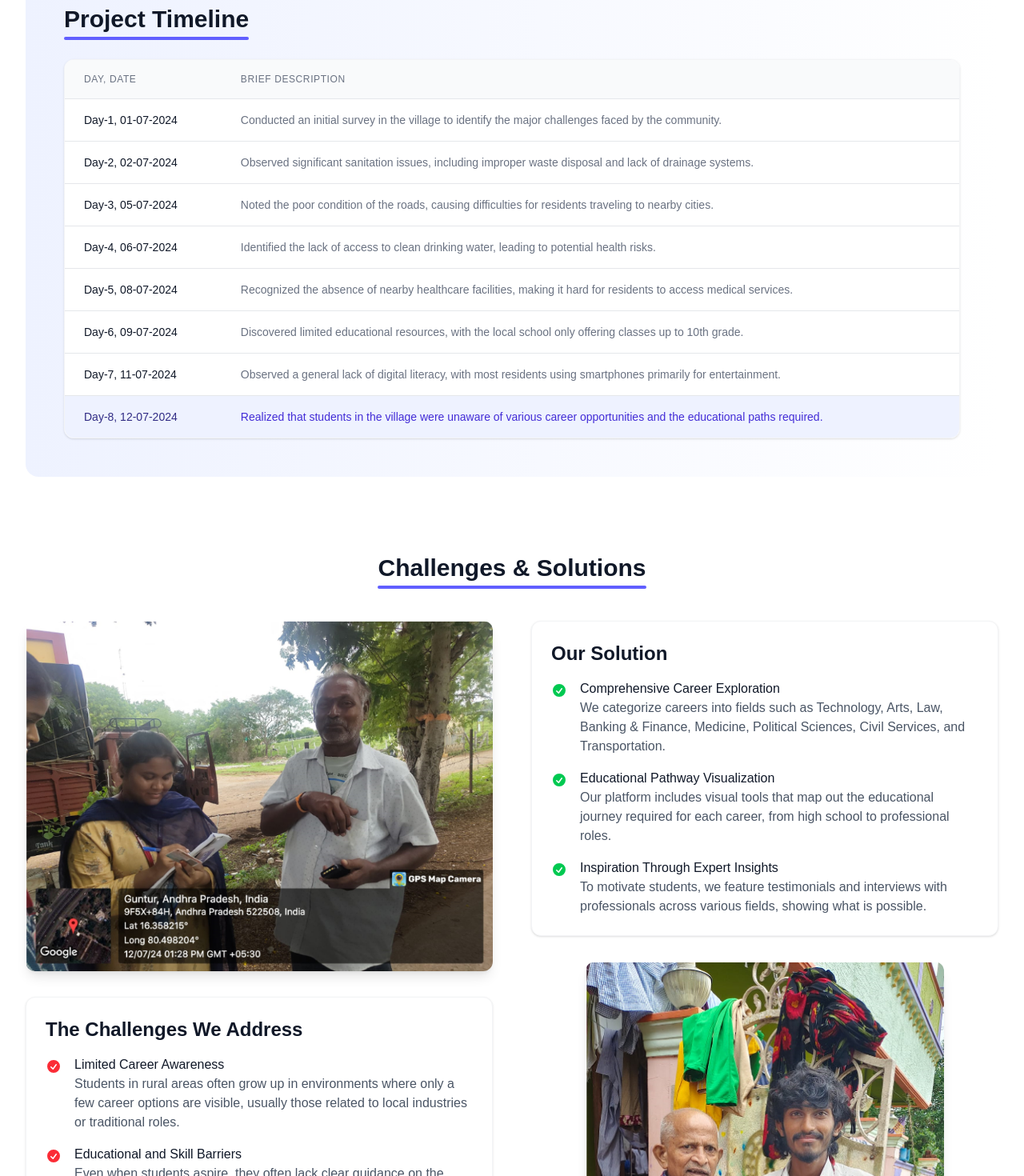
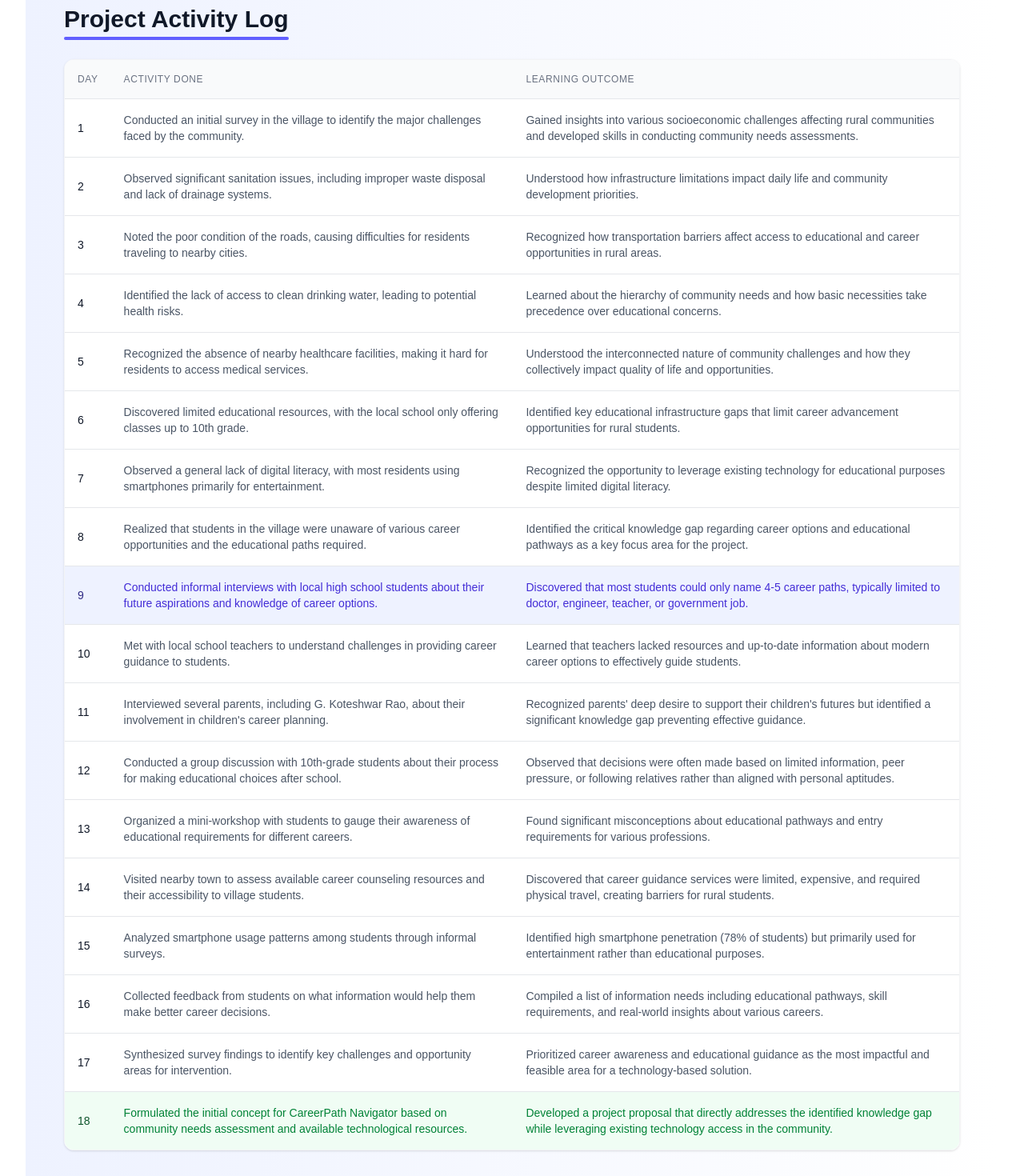
Before and after one commit to nithinramkalava/CareerPath-Navigator, a Next.js app: page /about in a window 1280 px wide. Shown: the part 1520-2990 px from the top of the page at 80% size. Built offline with nearby package versions, Linux system fonts and the light colour scheme.

Commit message:
Update about page

```diff
--- a/src/app/about/page.tsx
+++ b/src/app/about/page.tsx
@@ -106,7 +106,7 @@ export default function AboutPage() {
           <div className="p-8 md:p-12">
             <h2 className="text-3xl font-bold text-gray-900 mb-8 relative">
               <span className="inline-block relative">
-                Project Timeline
+                Project Activity Log
                 <span className="absolute -bottom-2 left-0 right-0 h-1 bg-indigo-500 rounded"></span>
               </span>
             </h2>
@@ -114,42 +114,101 @@ export default function AboutPage() {
               <table className="min-w-full divide-y divide-gray-200 bg-white">
                 <thead className="bg-gray-50">
                   <tr>
-                    <th scope="col" className="px-6 py-4 text-left text-xs font-medium text-gray-500 uppercase tracking-wider">Day, Date</th>
-                    <th scope="col" className="px-6 py-4 text-left text-xs font-medium text-gray-500 uppercase tracking-wider">Brief Description</th>
+                    <th scope="col" className="px-4 py-4 text-left text-xs font-medium text-gray-500 uppercase tracking-wider">Day</th>
+                    <th scope="col" className="px-4 py-4 text-left text-xs font-medium text-gray-500 uppercase tracking-wider">Activity Done</th>
+                    <th scope="col" className="px-4 py-4 text-left text-xs font-medium text-gray-500 uppercase tracking-wider">Learning Outcome</th>
                   </tr>
                 </thead>
                 <tbody className="bg-white divide-y divide-gray-200">
                   <tr>
-                    <td className="px-6 py-4 whitespace-nowrap text-sm font-medium text-gray-900">Day-1, 01-07-2024</td>
-                    <td className="px-6 py-4 text-sm text-gray-500">Conducted an initial survey in the village to identify the major challenges faced by the community.</td>
+                    <td className="px-4 py-4 whitespace-nowrap text-sm font-medium text-gray-900">1</td>
+                    <td className="px-4 py-4 text-sm text-gray-600">Conducted an initial survey in the village to identify the major challenges faced by the community.</td>
+                    <td className="px-4 py-4 text-sm text-gray-600">Gained insights into various socioeconomic challenges affecting rural communities and developed skills in conducting community needs assessments.</td>
                   </tr>
                   <tr>
-                    <td className="px-6 py-4 whitespace-nowrap text-sm font-medium text-gray-900">Day-2, 02-07-2024</td>
-                    <td className="px-6 py-4 text-sm text-gray-500">Observed significant sanitation issues, including improper waste disposal and lack of drainage systems.</td>
+                    <td className="px-4 py-4 whitespace-nowrap text-sm font-medium text-gray-900">2</td>
+                    <td className="px-4 py-4 text-sm text-gray-600">Observed significant sanitation issues, including improper waste disposal and lack of drainage systems.</td>
+                    <td className="px-4 py-4 text-sm text-gray-600">Understood how infrastructure limitations impact daily life and community development priorities.</td>
                   </tr>
                   <tr>
-                    <td className="px-6 py-4 whitespace-nowrap text-sm font-medium text-gray-900">Day-3, 05-07-2024</td>
-                    <td className="px-6 py-4 text-sm text-gray-500">Noted the poor condition of the roads, causing difficulties for residents traveling to nearby cities.</td>
+                    <td className="px-4 py-4 whitespace-nowrap text-sm font-medium text-gray-900">3</td>
+                    <td className="px-4 py-4 text-sm text-gray-600">Noted the poor condition of the roads, causing difficulties for residents traveling to nearby cities.</td>
+                    <td className="px-4 py-4 text-sm text-gray-600">Recognized how transportation barriers affect access to educational and career opportunities in rural areas.</td>
                   </tr>
                   <tr>
-                    <td className="px-6 py-4 whitespace-nowrap text-sm font-medium text-gray-900">Day-4, 06-07-2024</td>
-                    <td className="px-6 py-4 text-sm text-gray-500">Identified the lack of access to clean drinking water, leading to potential health risks.</td>
+                    <td className="px-4 py-4 whitespace-nowrap text-sm font-medium text-gray-900">4</td>
+                    <td className="px-4 py-4 text-sm text-gray-600">Identified the lack of access to clean drinking water, leading to potential health risks.</td>
+                    <td className="px-4 py-4 text-sm text-gray-600">Learned about the hierarchy of community needs and how basic necessities take precedence over educational concerns.</td>
                   </tr>
                   <tr>
-                    <td className="px-6 py-4 whitespace-nowrap text-sm font-medium text-gray-900">Day-5, 08-07-2024</td>
-                    <td className="px-6 py-4 text-sm text-gray-500">Recognized the absence of nearby healthcare facilities, making it hard for residents to access medical services.</td>
+                    <td className="px-4 py-4 whitespace-nowrap text-sm font-medium text-gray-900">5</td>
+                    <td className="px-4 py-4 text-sm text-gray-600">Recognized the absence of nearby healthcare facilities, making it hard for residents to access medical services.</td>
+                    <td className="px-4 py-4 text-sm text-gray-600">Understood the interconnected nature of community challenges and how they collectively impact quality of life and opportunities.</td>
                   </tr>
                   <tr>
-                    <td className="px-6 py-4 whitespace-nowrap text-sm font-medium text-gray-900">Day-6, 09-07-2024</td>
-                    <td className="px-6 py-4 text-sm text-gray-500">Discovered limited educational resources, with the local school only offering classes up to 10th grade.</td>
+                    <td className="px-4 py-4 whitespace-nowrap text-sm font-medium text-gray-900">6</td>
+                    <td className="px-4 py-4 text-sm text-gray-600">Discovered limited educational resources, with the local school only offering classes up to 10th grade.</td>
+                    <td className="px-4 py-4 text-sm text-gray-600">Identified key educational infrastructure gaps that limit career advancement opportunities for rural students.</td>
                   </tr>
                   <tr>
-                    <td className="px-6 py-4 whitespace-nowrap text-sm font-medium text-gray-900">Day-7, 11-07-2024</td>
-                    <td className="px-6 py-4 text-sm text-gray-500">Observed a general lack of digital literacy, with most residents using smartphones primarily for entertainment.</td>
+                    <td className="px-4 py-4 whitespace-nowrap text-sm font-medium text-gray-900">7</td>
+                    <td className="px-4 py-4 text-sm text-gray-600">Observed a general lack of digital literacy, with most residents using smartphones primarily for entertainment.</td>
+                    <td className="px-4 py-4 text-sm text-gray-600">Recognized the opportunity to leverage existing technology for educational purposes despite limited digital literacy.</td>
+                  </tr>
+                  <tr>
+                    <td className="px-4 py-4 whitespace-nowrap text-sm font-medium text-gray-900">8</td>
+                    <td className="px-4 py-4 text-sm text-gray-600">Realized that students in the village were unaware of various career opportunities and the educational paths required.</td>
+                    <td className="px-4 py-4 text-sm text-gray-600">Identified the critical knowledge gap regarding career options and educational pathways as a key focus area for the project.</td>
                   </tr>
                   <tr className="bg-indigo-50">
-                    <td className="px-6 py-4 whitespace-nowrap text-sm font-medium text-indigo-900">Day-8, 12-07-2024</td>
-                    <td className="px-6 py-4 text-sm text-indigo-700 font-medium">Realized that students in the village were unaware of various career opportunities and the educational paths required.</td>
+                    <td className="px-4 py-4 whitespace-nowrap text-sm font-medium text-indigo-900">9</td>
+                    <td className="px-4 py-4 text-sm text-indigo-700">Conducted informal interviews with local high school students about their future aspirations and knowledge of career options.</td>
+                    <td className="px-4 py-4 text-sm text-indigo-700">Discovered that most students could only name 4-5 career paths, typically limited to doctor, engineer, teacher, or government job.</td>
+                  </tr>
+                  <tr>
+                    <td className="px-4 py-4 whitespace-nowrap text-sm font-medium text-gray-900">10</td>
+                    <td className="px-4 py-4 text-sm text-gray-600">Met with local school teachers to understand challenges in providing career guidance to students.</td>
+                    <td className="px-4 py-4 text-sm text-gray-600">Learned that teachers lacked resources and up-to-date information about modern career options to effectively guide students.</td>
+                  </tr>
+                  <tr>
+                    <td className="px-4 py-4 whitespace-nowrap text-sm font-medium text-gray-900">11</td>
+                    <td className="px-4 py-4 text-sm text-gray-600">Interviewed several parents, including G. Koteshwar Rao, about their involvement in children's career planning.</td>
+                    <td className="px-4 py-4 text-sm text-gray-600">Recognized parents' deep desire to support their children's futures but identified a significant knowledge gap preventing effective guidance.</td>
+                  </tr>
+                  <tr>
+                    <td className="px-4 py-4 whitespace-nowrap text-sm font-medium text-gray-900">12</td>
+                    <td className="px-4 py-4 text-sm text-gray-600">Conducted a group discussion with 10th-grade students about their process for making educational choices after school.</td>
+                    <td className="px-4 py-4 text-sm text-gray-600">Observed that decisions were often made based on limited information, peer pressure, or following relatives rather than aligned with personal aptitudes.</td>
+                  </tr>
+                  <tr>
+                    <td className="px-4 py-4 whitespace-nowrap text-sm font-medium text-gray-900">13</td>
+                    <td className="px-4 py-4 text-sm text-gray-600">Organized a mini-workshop with students to gauge their awareness of educational requirements for different careers.</td>
+                    <td className="px-4 py-4 text-sm text-gray-600">Found significant misconceptions about educational pathways and entry requirements for various professions.</td>
+                  </tr>
+                  <tr>
+                    <td className="px-4 py-4 whitespace-nowrap text-sm font-medium text-gray-900">14</td>
+                    <td className="px-4 py-4 text-sm text-gray-600">Visited nearby town to assess available career counseling resources and their accessibility to village students.</td>
+                    <td className="px-4 py-4 text-sm text-gray-600">Discovered that career guidance services were limited, expensive, and required physical travel, creating barriers for rural students.</td>
+                  </tr>
+                  <tr>
+                    <td className="px-4 py-4 whitespace-nowrap text-sm font-medium text-gray-900">15</td>
+                    <td className="px-4 py-4 text-sm text-gray-600">Analyzed smartphone usage patterns among students through informal surveys.</td>
+                    <td className="px-4 py-4 text-sm text-gray-600">Identified high smartphone penetration (78% of students) but primarily used for entertainment rather than educational purposes.</td>
+                  </tr>
+                  <tr>
+                    <td className="px-4 py-4 whitespace-nowrap text-sm font-medium text-gray-900">16</td>
+                    <td className="px-4 py-4 text-sm text-gray-600">Collected feedback from students on what information would help them make better career decisions.</td>
+                    <td className="px-4 py-4 text-sm text-gray-600">Compiled a list of information needs including educational pathways, skill requirements, and real-world insights about various careers.</td>
+                  </tr>
+                  <tr>
+                    <td className="px-4 py-4 whitespace-nowrap text-sm font-medium text-gray-900">17</td>
+                    <td className="px-4 py-4 text-sm text-gray-600">Synthesized survey findings to identify key challenges and opportunity areas for intervention.</td>
+                    <td className="px-4 py-4 text-sm text-gray-600">Prioritized career awareness and educational guidance as the most impactful and feasible area for a technology-based solution.</td>
+                  </tr>
+                  <tr className="bg-green-50">
+                    <td className="px-4 py-4 whitespace-nowrap text-sm font-medium text-green-900">18</td>
+                    <td className="px-4 py-4 text-sm text-green-700">Formulated the initial concept for CareerPath Navigator based on community needs assessment and available technological resources.</td>
+                    <td className="px-4 py-4 text-sm text-green-700">Developed a project proposal that directly addresses the identified knowledge gap while leveraging existing technology access in the community.</td>
                   </tr>
                 </tbody>
               </table>
```
Also changed, not shown: 1 other file (tests, documents, lock files or other folders). Lines whose indentation alone changed are shown as unchanged.
